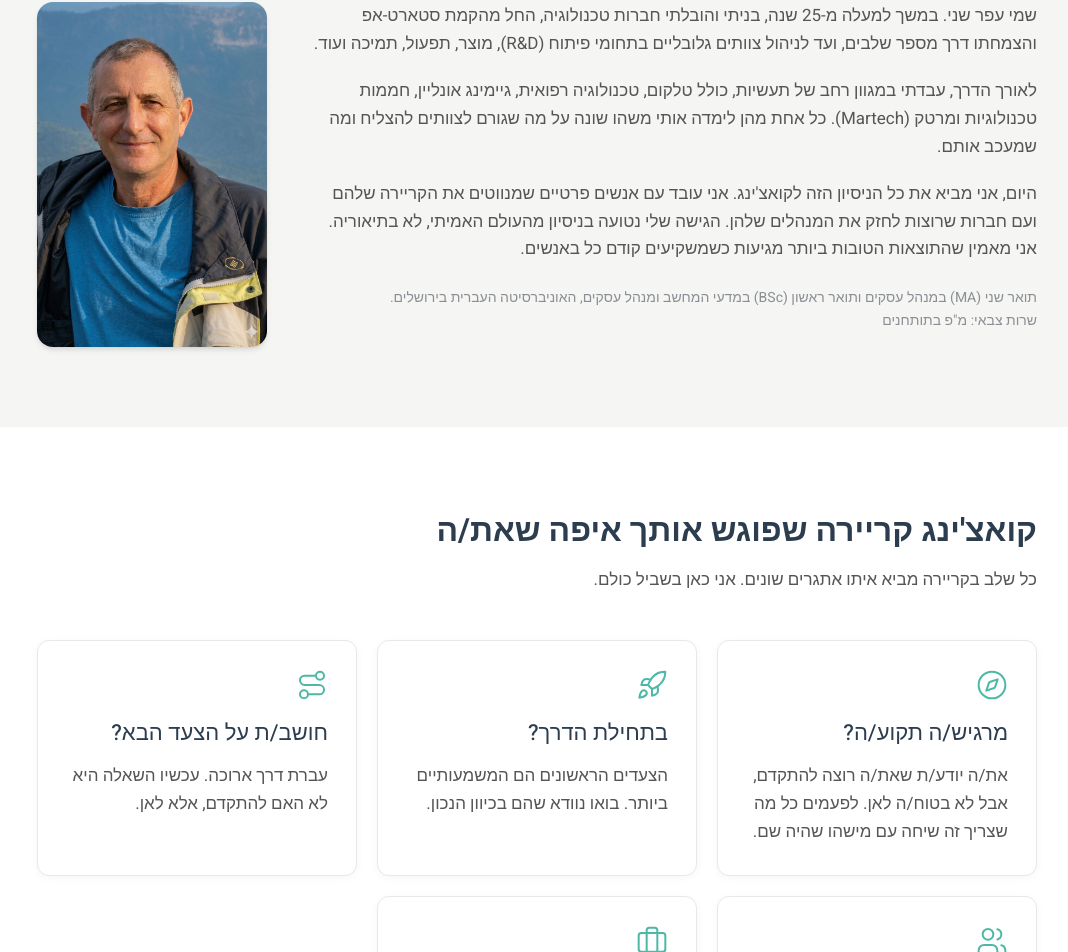
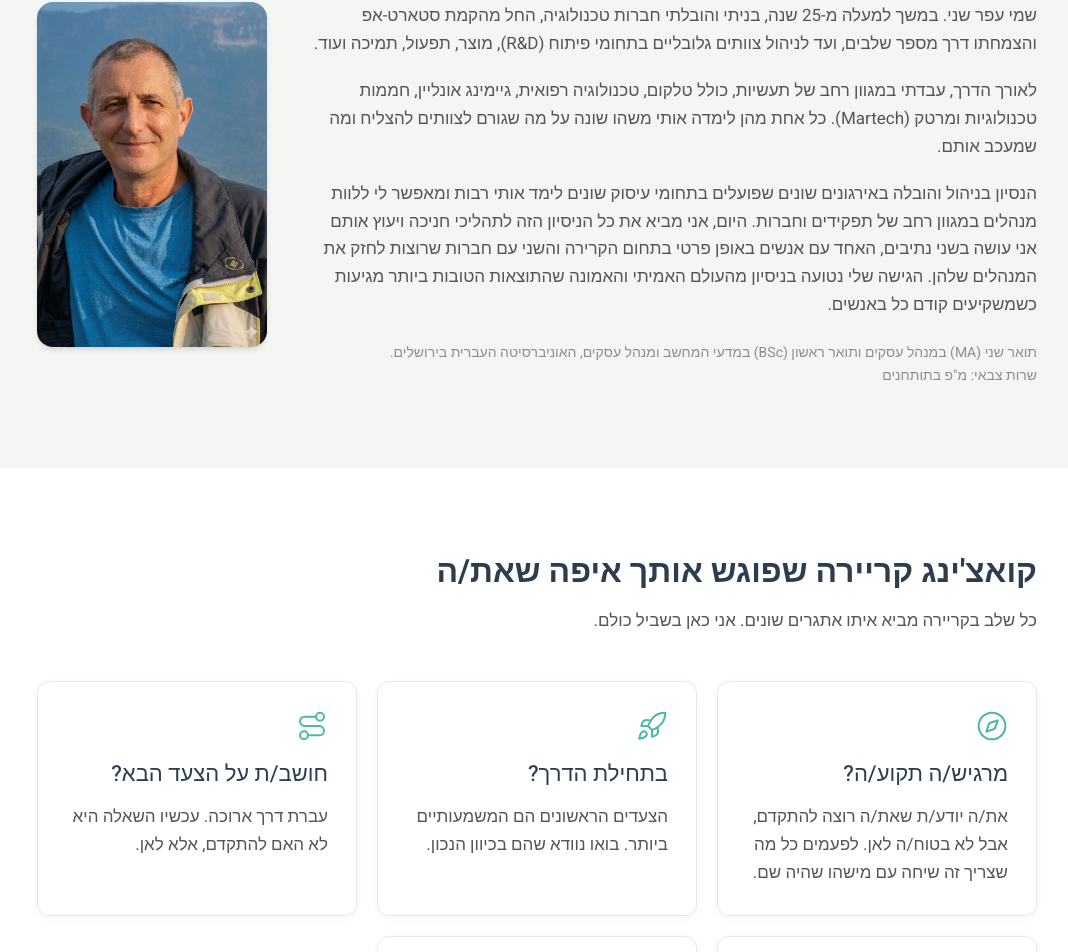
Before and after one commit to shani-ofer/Website-March-2026, a React (Vite) app: page / in a window 1280 px wide. Shown: the part 878-1830 px from the top of the page, without its empty margins (103-1171 px from the left). Built offline with nearby package versions, Linux system fonts and the light colour scheme.

Commit message:
Updated Homepage.tsx

```diff
--- a/src/pages/Homepage.tsx
+++ b/src/pages/Homepage.tsx
@@ -45,7 +45,7 @@ export function Homepage() {
                 לאורך הדרך, עבדתי במגוון רחב של תעשיות, כולל טלקום, טכנולוגיה רפואית, גיימינג אונליין, חממות טכנולוגיות ומרטק (Martech). כל אחת מהן לימדה אותי משהו שונה על מה שגורם לצוותים להצליח ומה שמעכב אותם.
               </p>
               <p>
-                היום, אני מביא את כל הניסיון הזה לקואצ'ינג. אני עובד עם אנשים פרטיים שמנווטים את הקריירה שלהם ועם חברות שרוצות לחזק את המנהלים שלהן. הגישה שלי נטועה בניסיון מהעולם האמיתי, לא בתיאוריה. אני מאמין שהתוצאות הטובות ביותר מגיעות כשמשקיעים קודם כל באנשים.
+                הנסיון בניהול והובלה באירגונים שונים שפועלים בתחומי עיסוק שונים לימד אותי רבות ומאפשר לי ללוות מנהלים במגוון רחב של תפקידים וחברות. היום, אני מביא את כל הניסיון הזה לתהליכי חניכה ויעוץ אותם אני עושה בשני נתיבים, האחד עם אנשים באופן פרטי בתחום הקרירה והשני עם חברות שרוצות לחזק את המנהלים שלהן. הגישה שלי נטועה בניסיון מהעולם האמיתי והאמונה שהתוצאות הטובות ביותר מגיעות כשמשקיעים קודם כל באנשים.
               </p>
               <p className="small-text text-medium-gray mt-6">
                 תואר שני (MA) במנהל עסקים ותואר ראשון (BSc) במדעי המחשב ומנהל עסקים, האוניברסיטה העברית בירושלים.
```
